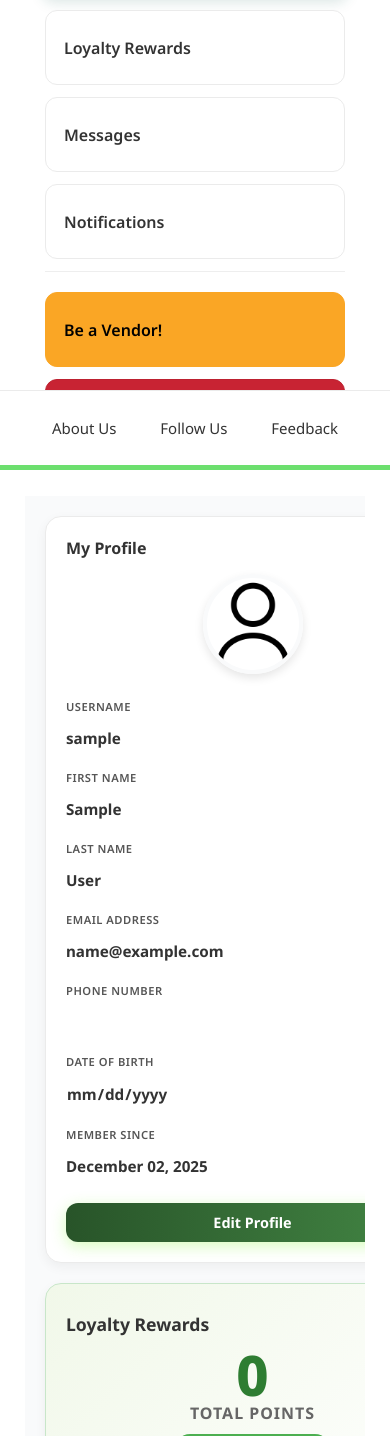
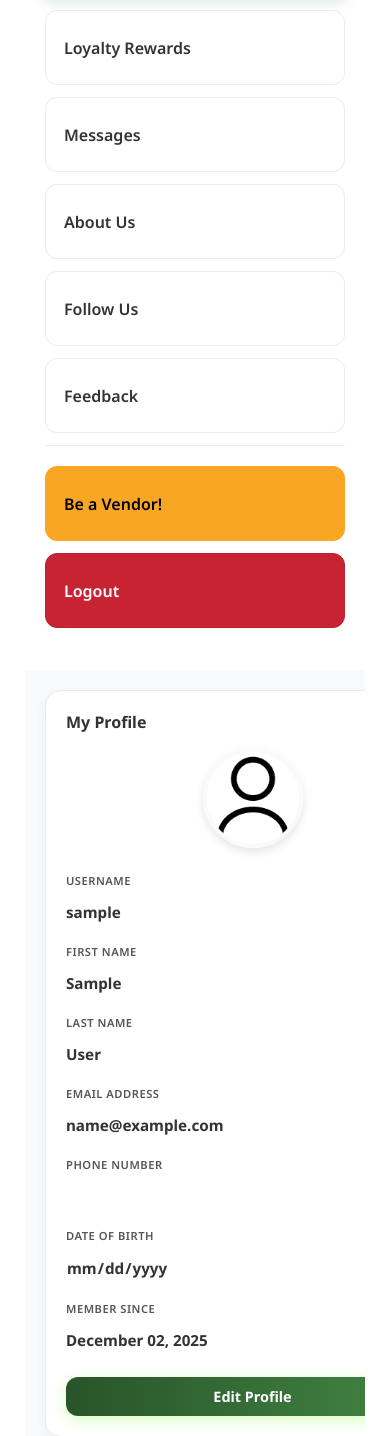
Before and after one commit to morel-porel/CSIT327-G1-Sari-SariAgriculturalMarket, a Django app: page /auth/consumer_profile/ in a window 390 px wide. Shown: the part 374-1810 px from the top of the page. Run offline with Django 5.2, Linux system fonts and the light colour scheme; the visitor is signed in with stand-in values (Sample User, id 1); data that the repository does not hold is empty; some web fonts are replaced.

Commit message:
UI: removed footer from the home page and placed the footer links to the profile page

```diff
--- a/static/css/home.css
+++ b/static/css/home.css
@@ -62,13 +61,12 @@ body, html {
     cursor: pointer;
 }
 
-/* FIX 2: Set .container to take the space below the navbar and above the footer */
 .container {
     display: flex;
     width: 100%;
-    height: calc(100vh - 150px); /* 150px = approx Navbar (70px) + Footer (80px) */
-    margin-top: 69px; /* Push container down below fixed navbar */
-    overflow: hidden; /* Ensures the container itself doesn't scroll */
+    height: calc(100vh - 70px); /* UPDATED: Adjusted height to remove footer gap */
+    margin-top: 69px;
+    overflow: hidden;
 }
 
 .main {
@@ -315,29 +299,6 @@ body, html {
     color: var(--accent-highlight);
 }
 
-/* FOOTER STYLES */
-.footer {
-    display: flex;
-    justify-content: space-around;
-    align-items: center;
-    padding: 18px 30px;
-    font-size: 15px;
-    width: 100%;
-    background: var(--bg-primary);
-    border-top: 1px solid var(--border-color);
-    border-bottom: 5px solid var(--accent-highlight);
-    position: fixed; /* FIXED: Already fixed */
-    bottom: 0;
-    left: 0;
-    z-index: 10;
-    height: 80px; /* NEW: Explicit height for easier calculation */
-}
-
-.footer a {
-    text-decoration: none;
-    color: var(--text-primary);
-}
-
 .product-vendor {
     font-size: 14px;
     color: var(--text-secondary);
--- a/static/css/responsive.css
+++ b/static/css/responsive.css
@@ -2,24 +2,9 @@
    GLOBAL FIXES
    ========================================================================== */
 
-/*
- * FIX: Re-enable vertical scrolling across the entire site.
- * This overrides the 'overflow: hidden' rule from home.css.
- * The '!important' is necessary to ensure this rule wins.
-*/
 body, html {
     overflow-y: auto !important;
     height: auto !important;
-}
-
-/*
- * FIX: Prevent the fixed footer from overlapping content.
- * This adds a margin to the bottom of the main body of the page
- * that is equal to the height of the footer.
-*/
-body {
-    /* You may need to adjust this value to match your footer's exact height */
-    margin-bottom: 70px !important;
 }
 
 /* ==========================================================================
--- a/templates/base.html
+++ b/templates/base.html
@@ -112,13 +112,6 @@
         {% block content %}{% endblock %}
     </main>
 
-    <footer>
-        <div class="footer">
-            <a href="{% url 'about' %}">About Us</a>
-            <a href="#">Follow Us</a>
-            <a href="#">Feedback</a>
-        </div>
-    </footer>
     <script src="{% static 'js/theme.js' %}"></script>
 
     <script>
--- a/templates/pages/consumer_profile.html
+++ b/templates/pages/consumer_profile.html
@@ -75,8 +75,16 @@
             <span>Messages</span>
         </a>
 
+        <a href="{% url 'about' %}"class="sidebar-btn" style="text-decoration: none;">
+            <span>About Us</span>
+        </a>
+
         <a href="{% url 'notification_list' %}" class="sidebar-btn" style="text-decoration: none;">
-            <span>Notifications</span>
+            <span>Follow Us</span>
+        </a>
+
+        <a href="{% url 'notification_list' %}" class="sidebar-btn" style="text-decoration: none;">
+            <span>Feedback</span>
         </a>
 
         <div style="margin-top: auto; padding-top: 20px; border-top: 1px solid #eee;">
```
Also changed, not shown: other parts of static/css/home.css (+11 -30 lines), other parts of static/css/responsive.css (+20 -56 lines), templates/pages/home.html (+8 -0 lines).
